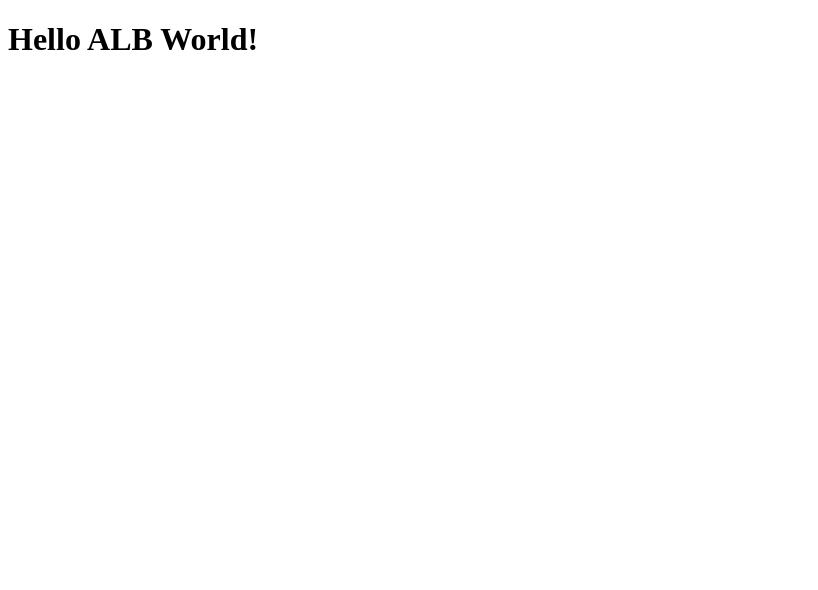
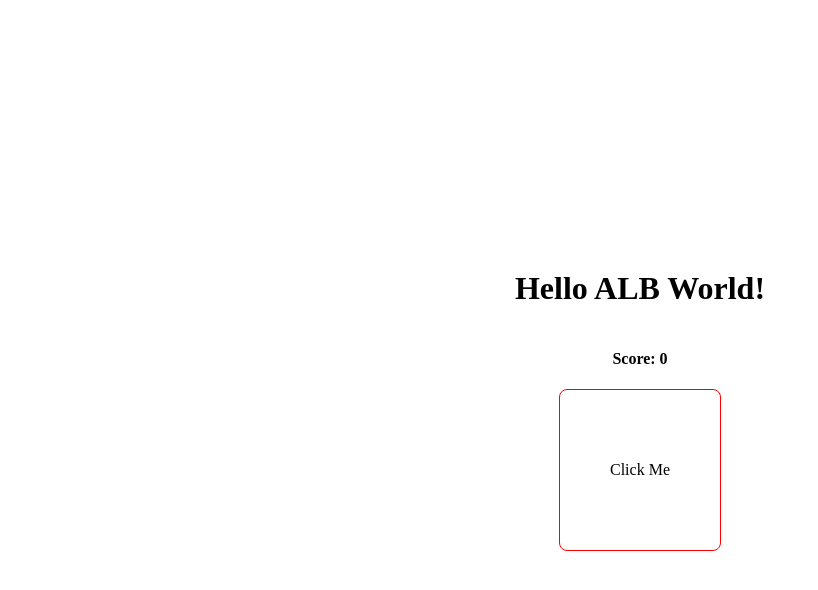
Before and after one commit to BigDude7/DookieClicker, a plain HTML site: page index.html in a window 1280 px wide. Shown: the whole page, without its empty margins (0-818 px from the left). Drawn offline with Linux system fonts and the light colour scheme.

Commit message:
Init game

```diff
--- a/index.html
+++ b/index.html
@@ -1,10 +1,16 @@
 <!DOCTYPE html>
 <html>
     <head>
-
+        <!-- import style -->
+        <link rel="stylesheet" type="text/css" href="./styles/style.css">
     </head>
 
     <body>
         <h1>Hello ALB World!</h1>
+        <h4 class="score-box">Score: 0</h4>
+        <div class="click-box">Click Me</div>
+
+        <!-- import script -->
+        <script src="./scripts/script.js"></script>
     </body>
 </html>
--- /dev/null
+++ b/scripts/script.js
@@ -0,0 +1,21 @@
+// Get the score element
+const scoreDisplay = document.querySelector('.score-box');
+const clickBox = document.querySelector('.click-box');
+
+if (scoreDisplay && clickBox) {
+    console.log(clickBox);
+
+    // Initialize the score
+    let score = 0;
+
+    // Add event listener to increment the score on click
+    clickBox.addEventListener('click', () => {
+        // Increment the score
+        score++;
+
+        // Update the score element's text
+        scoreDisplay.textContent = "Score: " + score;
+    });
+} else {
+    console.log("Score element or click box not found.");
+}
--- /dev/null
+++ b/styles/style.css
@@ -0,0 +1,19 @@
+.click-box{
+    width: 10rem;
+    height: 10rem;
+    border: 1px solid red;
+    border-radius: 8px;
+    display: flex;
+    justify-content: center;
+    align-items: center;
+    user-select: none;
+}
+
+body{
+    display: flex;
+    flex-direction: column;
+    justify-content: center;
+    align-items: center;
+    height: 100vh;
+    margin: 0;
+}
```
